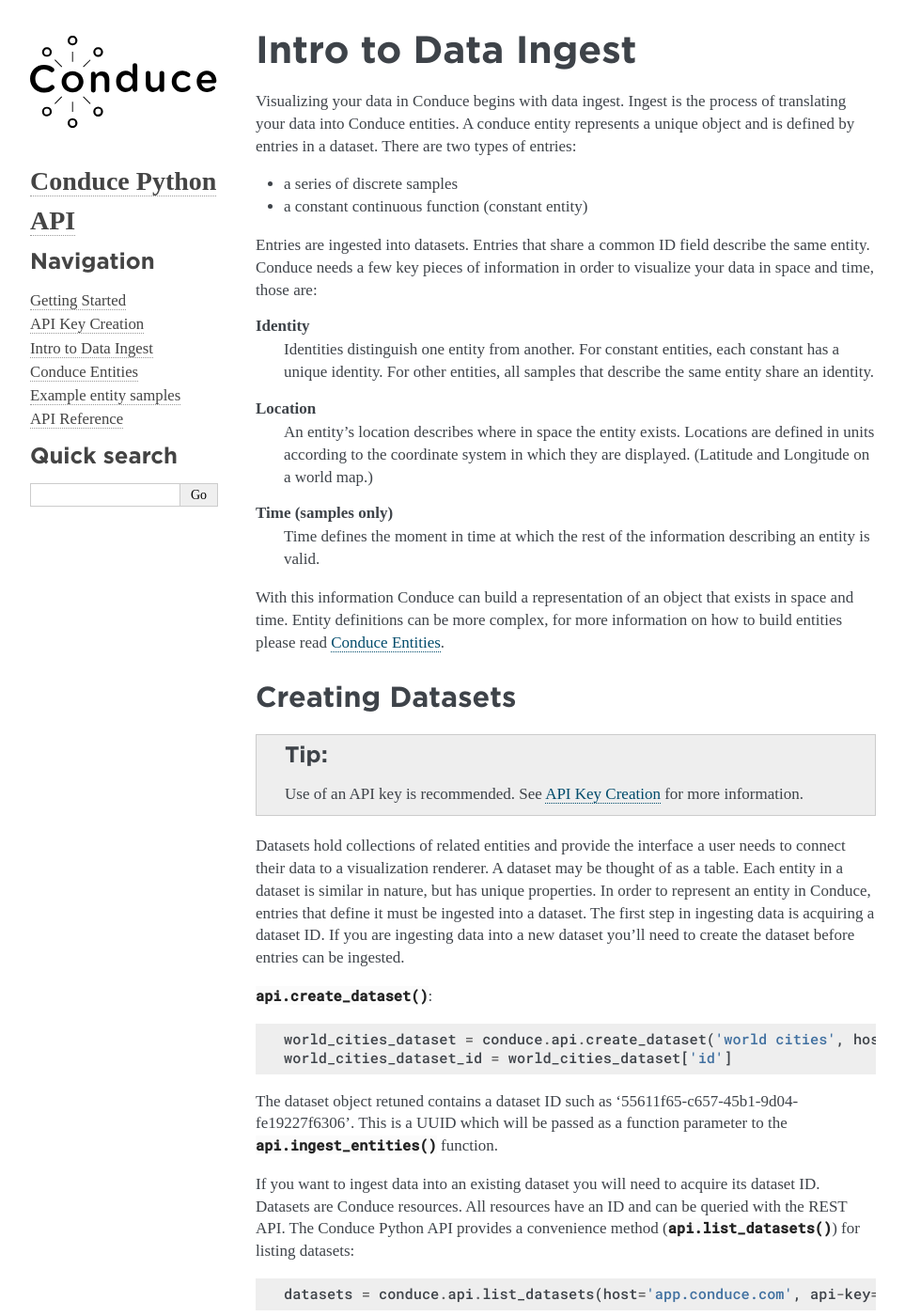
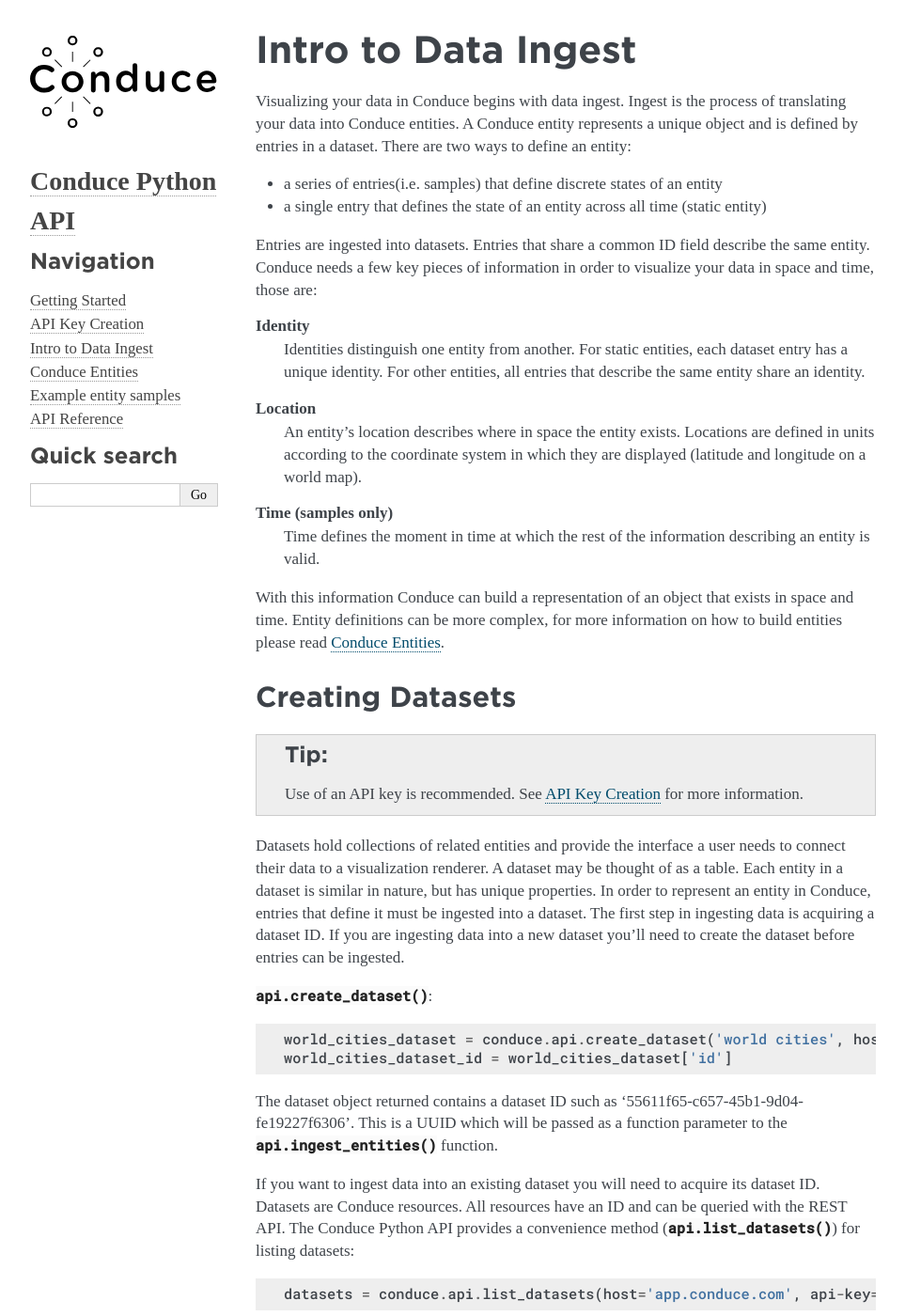
Before and after one commit to ConduceInc/conduce-python-api, a Sphinx documentation site: the page built from doc/source/data-ingest.rst, in a window 1280 px wide and 1400 px high. Shown: the whole window at 94% size, without its empty margins (148-1111 px from the left). Built offline with Sphinx 7.4.7, drawn with Linux system fonts in a browser that asks for light colours; some web fonts are replaced; formulas are drawn with MathJax 3; some of the changed text lies outside the part shown.

Commit message:
made revisions in pink

```diff
--- a/doc/source/conduce-entities.rst
+++ b/doc/source/conduce-entities.rst
@@ -10,12 +10,12 @@
 What is an entity?
 ------------------
 
-Conduce uses a concept called entity to define a person, place, or thing that exists in space and time.  An entity can exist for an instant or across a span of time.  It can describe a point in space, a path (sequence of points), or a region (polygon).  An entity is defined by a series of samples that describe its location in space over a period of time.  An entity also has attributes that describe its characteristics. An entity's attributes can change over time.  Entities can be static or dynamic.  To understand the difference between the two, it is helpful to understand dynamic entities first.
+Conduce uses a concept called an entity to define a person, place, or thing that exists in space and time.  An entity can exist for an instant or across a span of time.  It can describe a point in space, a path (sequence of points), or a region (polygon).  An entity also has attributes that describe its characteristics. An entitiy's attributes can change over time.  An entity is defined by a series of samples that describe its location and attributes over a period of time.  There are two types of entities - static (state does not change) or dynamic (state may change).  To understand when to use each type, it is helpful to understand dynamic entities first.
 
 ++++++++++++++++
 Dynamic entities
 ++++++++++++++++
-Dynamic entities are composed of a sequence of samples.  The term sample is taken from the `signal processing domain <https://en.wikipedia.org/wiki/Sampling_(signal_processing)>`_ and describes the state of an entity at a discrete moment in time.  A sample describes an entity's location in space and other attributes.  These qualities can change from sample to sample so that when a visualization is constructed, these state changes can be visualized.  A sequence of samples that share the same ID define the entity, and so, an entity is a sequence of samples.  Entities defined this way are said to be `dynamic`.  Conduce does not require that an entity's sampling interval be regular.  This allows users to update entities based on events (state changes) rather than period (time changes).  However, note that some types of entities should be sampled regularly in order to generate an accurate visual representation.
+Dynamic entities are composed of a sequence of samples.  The term sample is taken from the `signal processing domain <https://en.wikipedia.org/wiki/Sampling_(signal_processing)>`_ and describes the state of an entity at a discrete moment in time.  A sample describes an entity's location and other attributes.  Attributes can change from sample to sample so that when a visualization is constructed, these state changes can be visualized.  A sequence of samples that share the same ID define the entity, and so, an entity is a sequence of samples.  Entities defined this way are said to be `dynamic`.  Conduce does not require that an entity's sampling interval be regular.  This allows users to update entities based on events (state changes) rather than period (time changes).  However, note that some types of entities should be sampled regularly in order to generate an accurate visual representation.
 
 +++++++++++++++
 Static entities
--- a/doc/source/data-ingest.rst
+++ b/doc/source/data-ingest.rst
@@ -5,17 +5,17 @@
 Intro to Data Ingest
 ====================
 
-Visualizing your data in Conduce begins with data ingest.  Ingest is the process of translating your data into Conduce entities.  A conduce entity represents a unique object and is defined by entries in a dataset.  There are two types of entries:
+Visualizing your data in Conduce begins with data ingest.  Ingest is the process of translating your data into Conduce entities.  A Conduce entity represents a unique object and is defined by entries in a dataset.  There are two ways to define an entity:
 
-- a series of discrete samples
-- a constant continuous function (constant entity)
+- a series of entries(i.e. samples) that define discrete states of an entity
+- a single entry that defines the state of an entity across all time (static entity)
 
 Entries are ingested into datasets.  Entries that share a common ID field describe the same entity.  Conduce needs a few key pieces of information in order to visualize your data in space and time, those are:
 
 **Identity**
-   Identities distinguish one entity from another.  For constant entities, each constant has a unique identity.  For other entities, all samples that describe the same entity share an identity.
+   Identities distinguish one entity from another.  For static entities, each dataset entry has a unique identity.  For other entities, all entries that describe the same entity share an identity.
 **Location**
-   An entity's location describes where in space the entity exists.  Locations are defined in units according to the coordinate system in which they are displayed. (Latitude and Longitude on a world map.)
+   An entity's location describes where in space the entity exists.  Locations are defined in units according to the coordinate system in which they are displayed (latitude and longitude on a world map).
 **Time (samples only)**
    Time defines the moment in time at which the rest of the information describing an entity is valid.
 
@@ -34,7 +34,7 @@
     world_cities_dataset = conduce.api.create_dataset('world cities', host='app.conduce.com', api-key='00000000-0000-0000-0000-000000000000')
     world_cities_dataset_id = world_cities_dataset['id']
 
-The dataset object retuned contains a dataset ID such as '55611f65-c657-45b1-9d04-fe19227f6306'. This is a UUID which will be passed as a function parameter to the :py:func:`api.ingest_entities` function.
+The dataset object returned contains a dataset ID such as '55611f65-c657-45b1-9d04-fe19227f6306'. This is a UUID which will be passed as a function parameter to the :py:func:`api.ingest_entities` function.
 
 If you want to ingest data into an existing dataset you will need to acquire its dataset ID.  Datasets are Conduce resources.  All resources have an ID and can be queried with the REST API.  The Conduce Python API provides a convenience method (:py:func:`api.list_datasets`) for listing datasets::
 
```
Also changed, not shown: other parts of doc/source/conduce-entities.rst (+1 -1 lines), other parts of doc/source/data-ingest.rst (+1 -1 lines).
